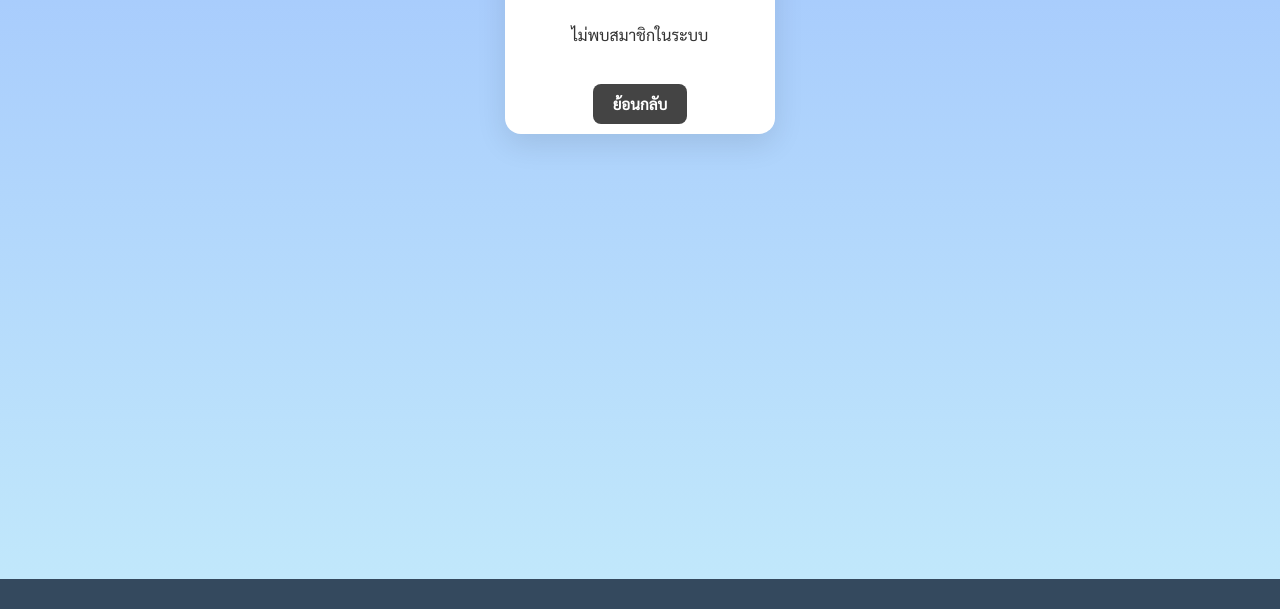
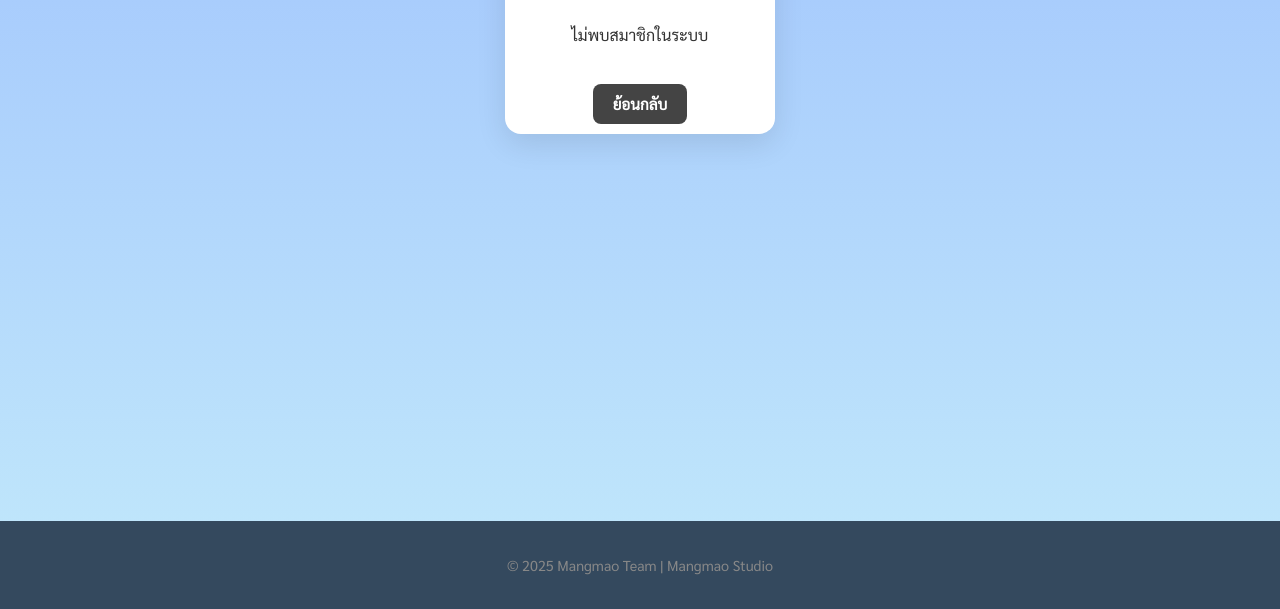
Before and after one commit to FukKung/fukdev11, a plain HTML site: page contact.html in a window 1280 px wide. Shown: the part 191-800 px from the top of the page. Drawn offline with Linux system fonts and the light colour scheme.

Commit message:
footertest

```diff
--- a/contact.html
+++ b/contact.html
@@ -184,6 +184,9 @@
         });
       }
     </script>
+    <footer style="text-align: center; padding: 20px; font-size: 0.9rem; color: #888;">
+    © 2025 Mangmao Team | Mangmao Studio
+  </footer>
   </footer>
 
 </body>
--- a/css/style.css
+++ b/css/style.css
@@ -224,7 +224,9 @@ body::before {
   background-color: #27ae60;
 }
 
-footer {
+fo <footer style="text-align: center; padding: 20px; font-size: 0.9rem; color: #888;">
+    © 2025 Mangmao Team | Mangmao Studio
+  </footer>oter {
   margin-top: 30px;
   padding: 15px;
   background-color: #2c3e50;
```
